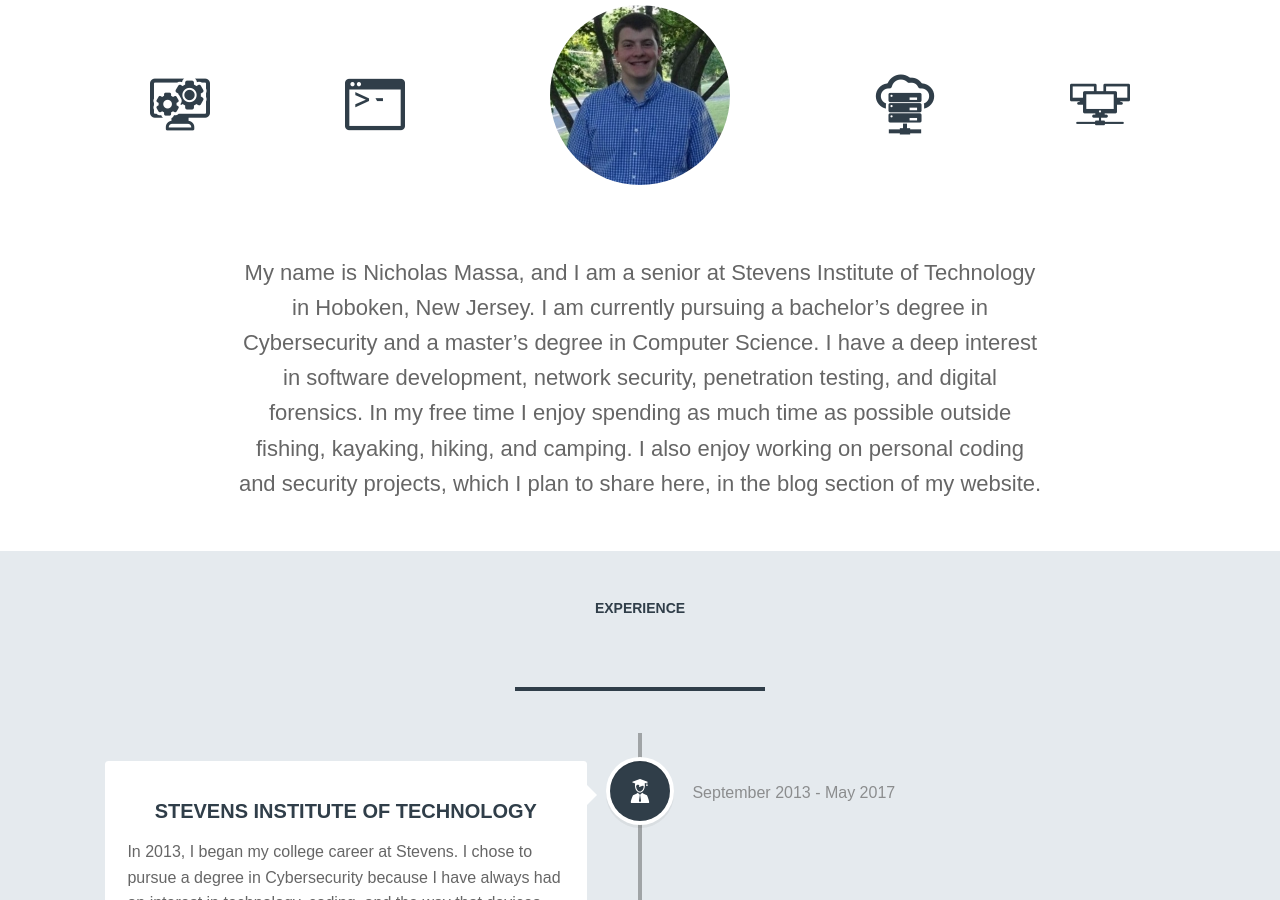
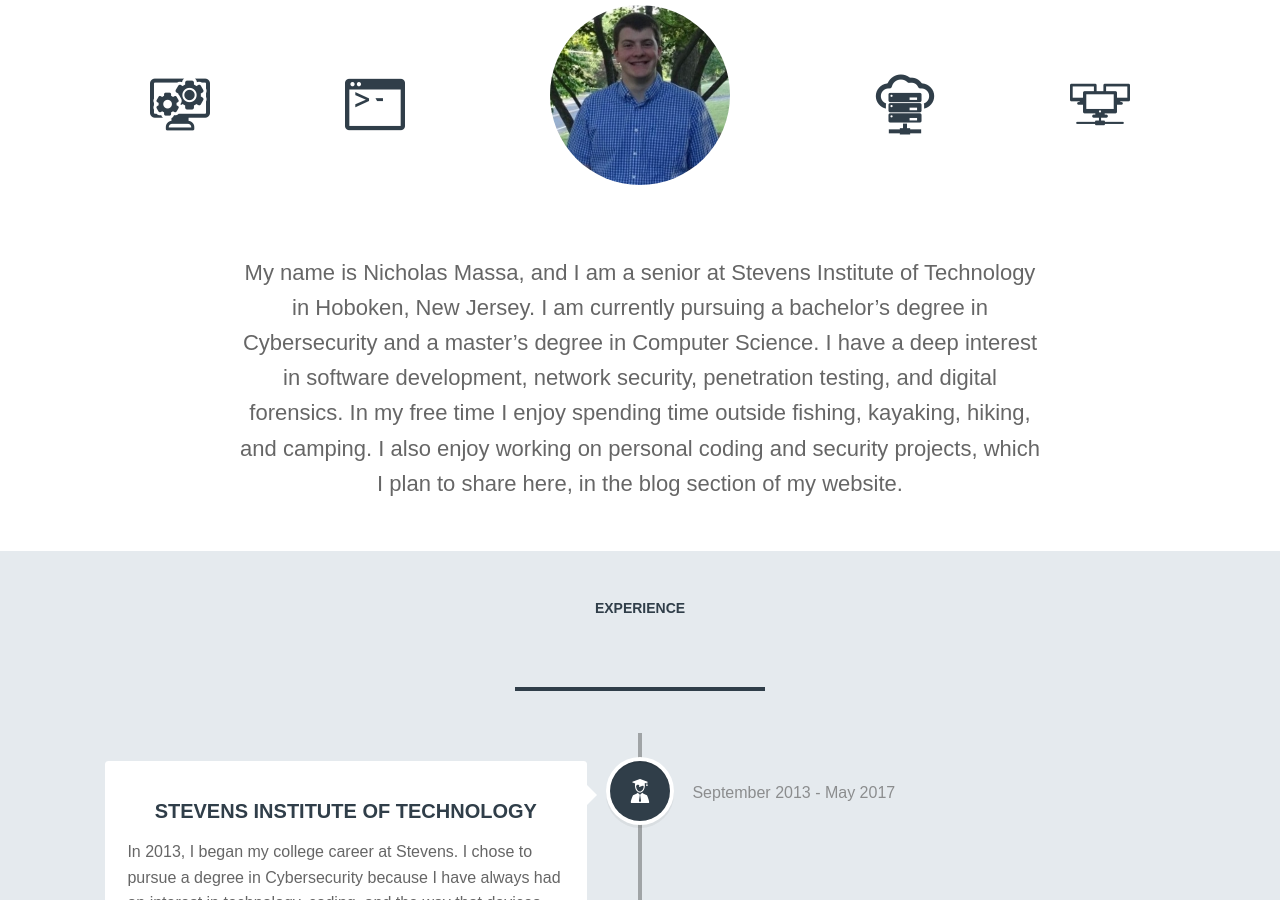
Before and after one commit to nickm221/nickmassa.com, a Jekyll site: the page built from index.html, in a window 1280 px wide and 900 px high, scrolled down 637 px. Built offline with Jekyll 4.4.1, drawn with Linux system fonts in a browser that asks for light colours; nearby versions of some CDN libraries; Markdown is read by kramdown in place of the engine named in the settings.

Commit message:
Update about.html

```diff
--- a/_includes/about.html
+++ b/_includes/about.html
@@ -15,7 +15,7 @@
     <div class="glyph-icon flaticon-computers13"></div>
   </div>
   <div class="blurb">
-    <p>My name is Nicholas Massa, and I am a senior at Stevens Institute of Technology in Hoboken, New Jersey.  I am currently pursuing a bachelor’s degree in Cybersecurity and a master’s degree in Computer Science.  I have a deep interest in software development, network security, penetration testing, and digital forensics. In my free time I enjoy spending as much time as possible outside fishing, kayaking, hiking, and camping.  I also enjoy working on personal coding and security projects, which I plan to share here, in the blog section of my website.  </p>
+    <p>My name is Nicholas Massa, and I am a senior at Stevens Institute of Technology in Hoboken, New Jersey.  I am currently pursuing a bachelor’s degree in Cybersecurity and a master’s degree in Computer Science.  I have a deep interest in software development, network security, penetration testing, and digital forensics. In my free time I enjoy spending time outside fishing, kayaking, hiking, and camping.  I also enjoy working on personal coding and security projects, which I plan to share here, in the blog section of my website.  </p>
   </div>
   <div class="skill-lock"></div>
 </section>
```
